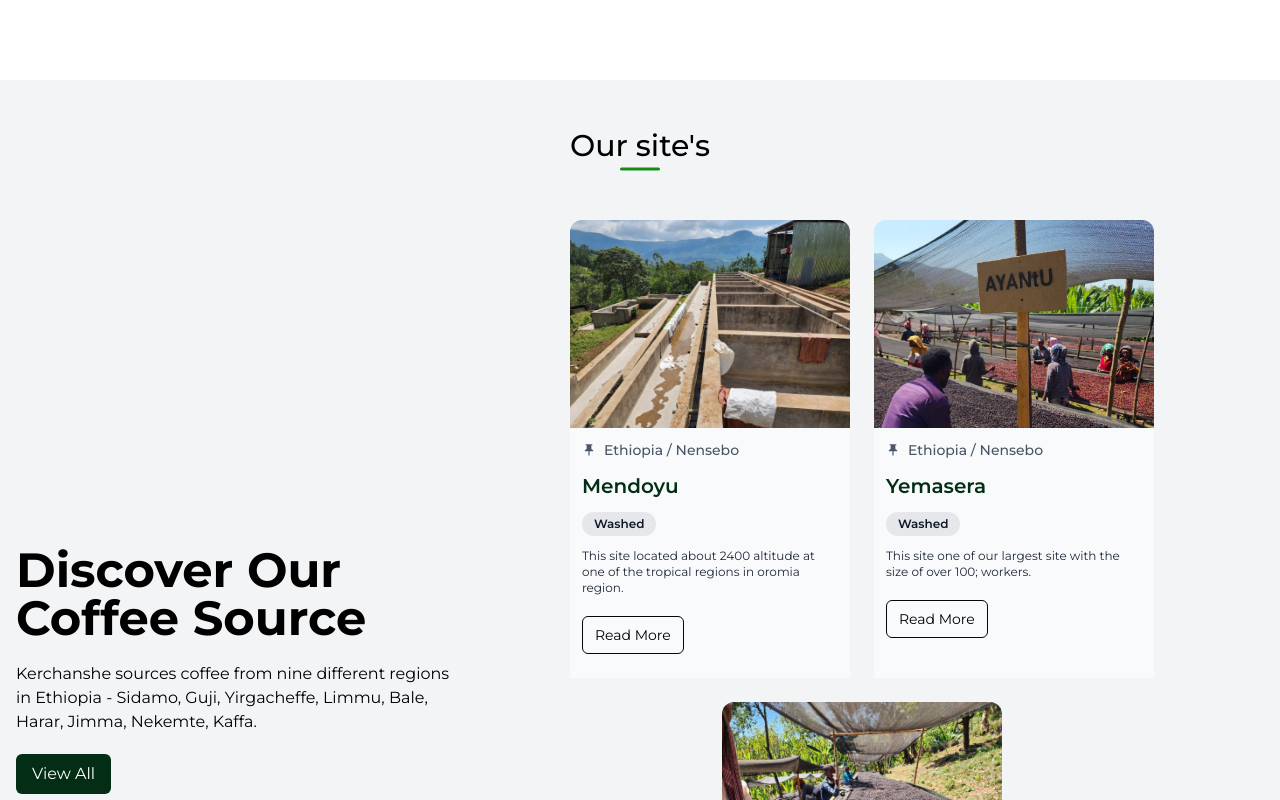
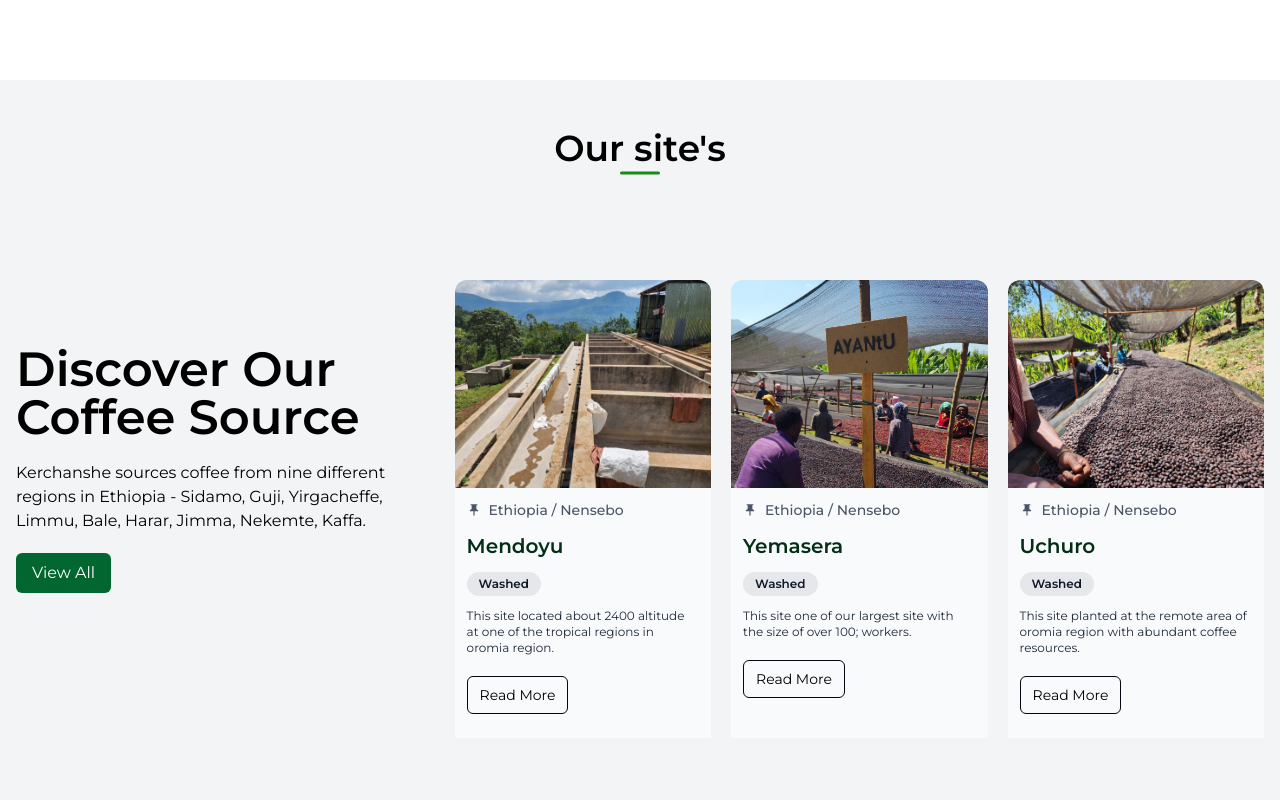
Before and after one commit to natnaelTy/Nensebo, a Next.js app: page / in a window 1280 px wide. Shown: the part 1520-2320 px from the top of the page. Built offline with nearby package versions, Linux system fonts and the light colour scheme.

Commit message:
update on layout and font

```diff
--- a/app/oursite/page.tsx
+++ b/app/oursite/page.tsx
@@ -9,29 +9,29 @@ function OurSites() {
   return (
     <div className="bg-gray-100 pt-12 pb-12">
       {/* description */}
-      <h1 className="text-xl md:text-2xl lg:text-3xl font-medium text-center">{`Our site's`}</h1>
+      <h1 className="text-2xl md:text-3xl lg:text-4xl font-semibold text-center">{`Our site's`}</h1>
       {/* description underline */}
       <div className="underlineForTitle"></div>
 
-      <div className="flex items-center justify-between w-full flex-col md:flex-row p-4">
-        <div className="flex text-left gap-5 items-start justify-center flex-col">
-          <h1 className="text-3xl md:text-4xl lg:text-5xl font-bold">Discover Our Coffee Source</h1>
-          <p className="max-w-2xl">
+      <div className="flex items-center justify-between w-full flex-col md:flex-row p-4 mt-14">
+        <div className="flex text-left gap-5 items-start justify-center flex-col mb-10">
+          <h1 className="text-3xl md:text-4xl lg:text-5xl font-semibold">Discover Our Coffee Source</h1>
+          <p className="max-w-sm">
             Kerchanshe sources coffee from nine different regions in Ethiopia -
             Sidamo, Guji, Yirgacheffe, Limmu, Bale, Harar, Jimma, Nekemte,
             Kaffa.
           </p>
-          <button className="bg-green-950 cursor-pointer px-4 py-2 text-white rounded-md">
+          <button className="bg-green-800 cursor-pointer px-4 py-2 text-white rounded-md">
             View All
           </button>
         </div>
 
-        <div className="flex items-start justify-center flex-col md:flex-wrap lg:flex-row w-full gap-10 md:gap-6 h-full mt-10">
+        <div className="flex items-center justify-around gap-5 flex-col md:flex-row w-full h-full mt-10">
           {OurSite.length > 0 &&
             OurSite.slice(0, 3).map((data) => (
               <div
                 key={data.id}
-                className="overflow-hidden max-w-[280px]"
+                className="overflow-hidden max-w-[500px] lg:max-w-[300px]"
               >
                 <Image
                   src={data.imageUrl}
```
